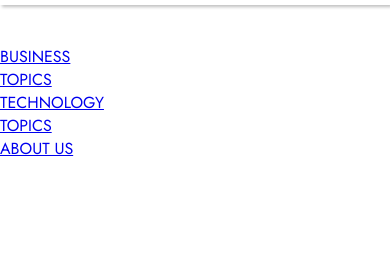
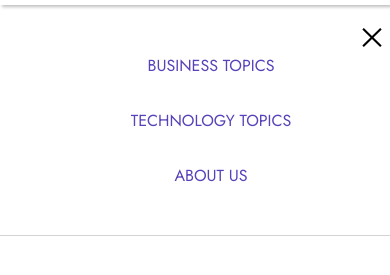
Before and after one commit to Kirera-Wainaina/the-talking-owl, a website: page frontend/html/business.html in a window 390 px wide. Shown: the part 59-334 px from the top of the page. Drawn offline with Linux system fonts and the light colour scheme; files whose address does not match are found by name.

Commit message:
style the nav dropdown bar for mobile viewport

```diff
--- a/frontend/css/home.css
+++ b/frontend/css/home.css
@@ -167,4 +167,33 @@ nav input {
         display: block;
         height: 2.5em;
     }
+
+    .nav-dropdown {
+        display: flex;
+        flex-direction: column;
+        justify-content: flex-start;
+        align-items: center;
+        position: fixed;
+        top: 4em;
+        width: 100%;
+        border-bottom: 1px solid lightgrey;
+        padding: 1em;
+    }
+
+    .nav-dropdown input {
+        align-self: flex-end;
+        height: 2.5em;
+        margin-right: 1.3em;
+    }
+
+    .nav-dropdown a {
+        color: var(--primary);
+        text-decoration: none;
+        margin-bottom: 2em;
+
+    }
+
+    .nav-dropdown a:active {
+        color: var(--secondary);
+    }
 }
--- a/frontend/html/business.html
+++ b/frontend/html/business.html
@@ -24,8 +24,8 @@
       <input type="image" src="/frontend//images/menu-icon.svg"/>
     </nav>
 
-    <div class="nav-sidebar">
-      <input type="image" src="/frontend/images/close_icon.svg" />
+    <div class="nav-dropdown">
+      <input type="image" src="/frontend/images/black-close-icon.svg" />
       <a href="/business">BUSINESS TOPICS</a>
       <a href="/technology">TECHNOLOGY TOPICS</a>
       <a href="/about">ABOUT US</a>
```
